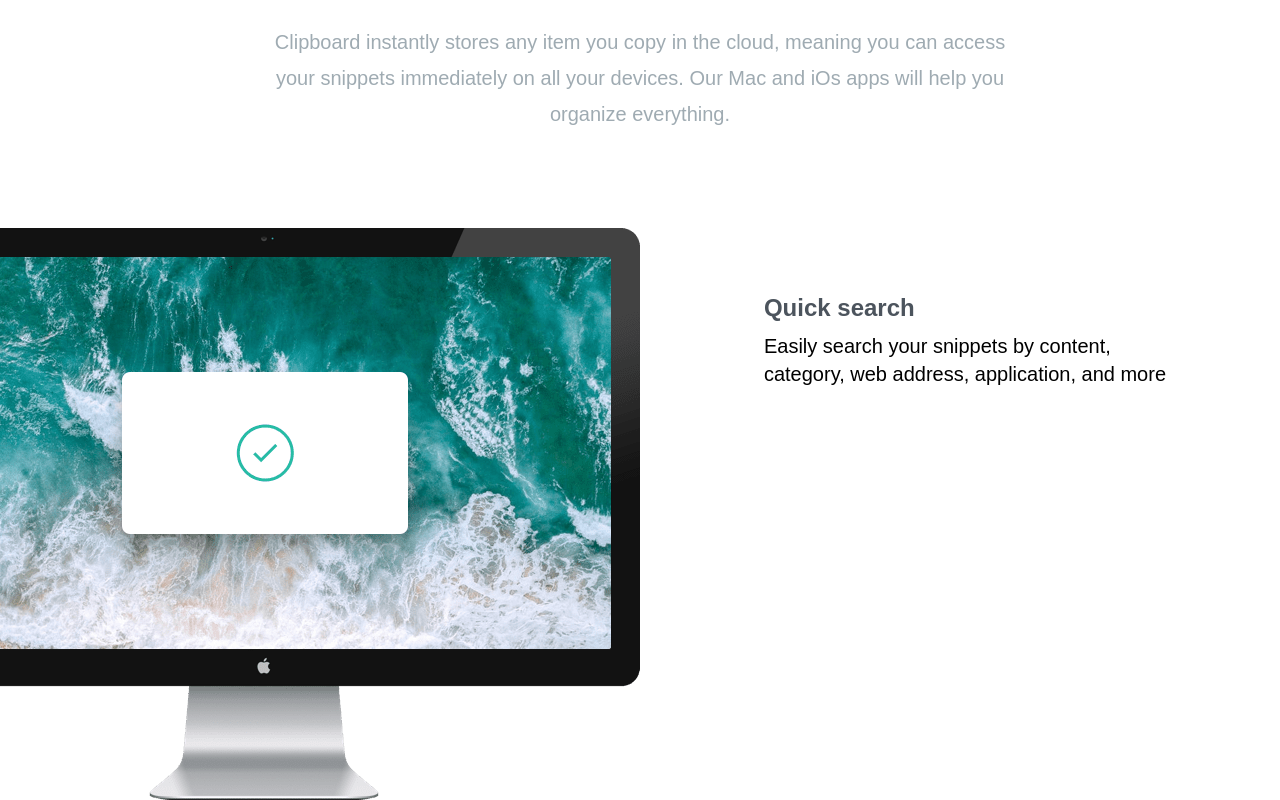
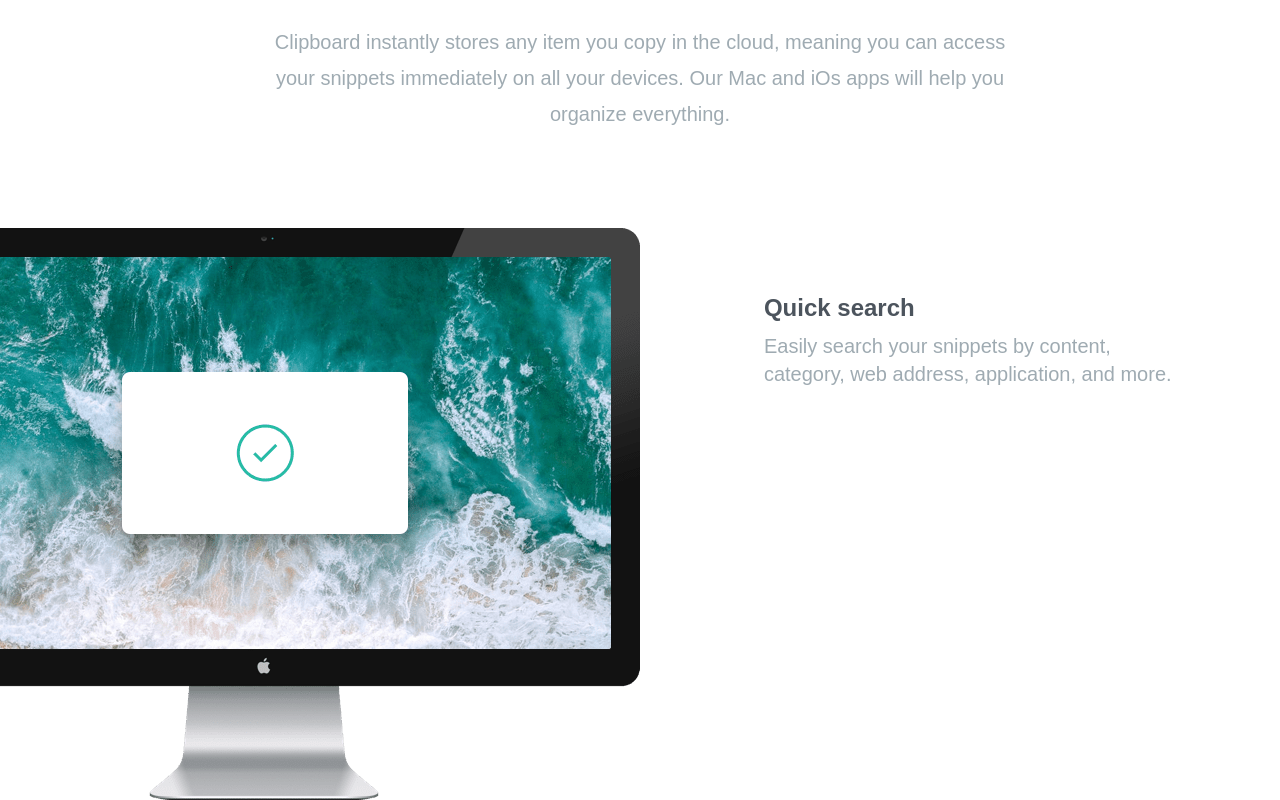
Before and after one commit to MuhammadTurkmen/Clipboard-Website, a website: page index.html in a window 1280 px wide. Shown: the part 777-1577 px from the top of the page. Drawn offline with Linux system fonts and the light colour scheme; a web font is replaced by a local one.

Commit message:
adding p

```diff
--- a/index.html
+++ b/index.html
@@ -74,9 +74,10 @@
               <h5 class="mb-2 text-2xl font-bold text-darkGrayishBlue">
                 Quick search
               </h5>
-              <p class="max-w-md text-grayishBlue"></p>
-              Easily search your snippets by content, category, web address,
-              application, and more
+              <p class="max-w-md text-grayishBlue">
+                Easily search your snippets by content, category, web address,
+                application, and more.
+              </p>
             </div>
           </div>
         </div>
```
Also changed, not shown: css/style.css.
